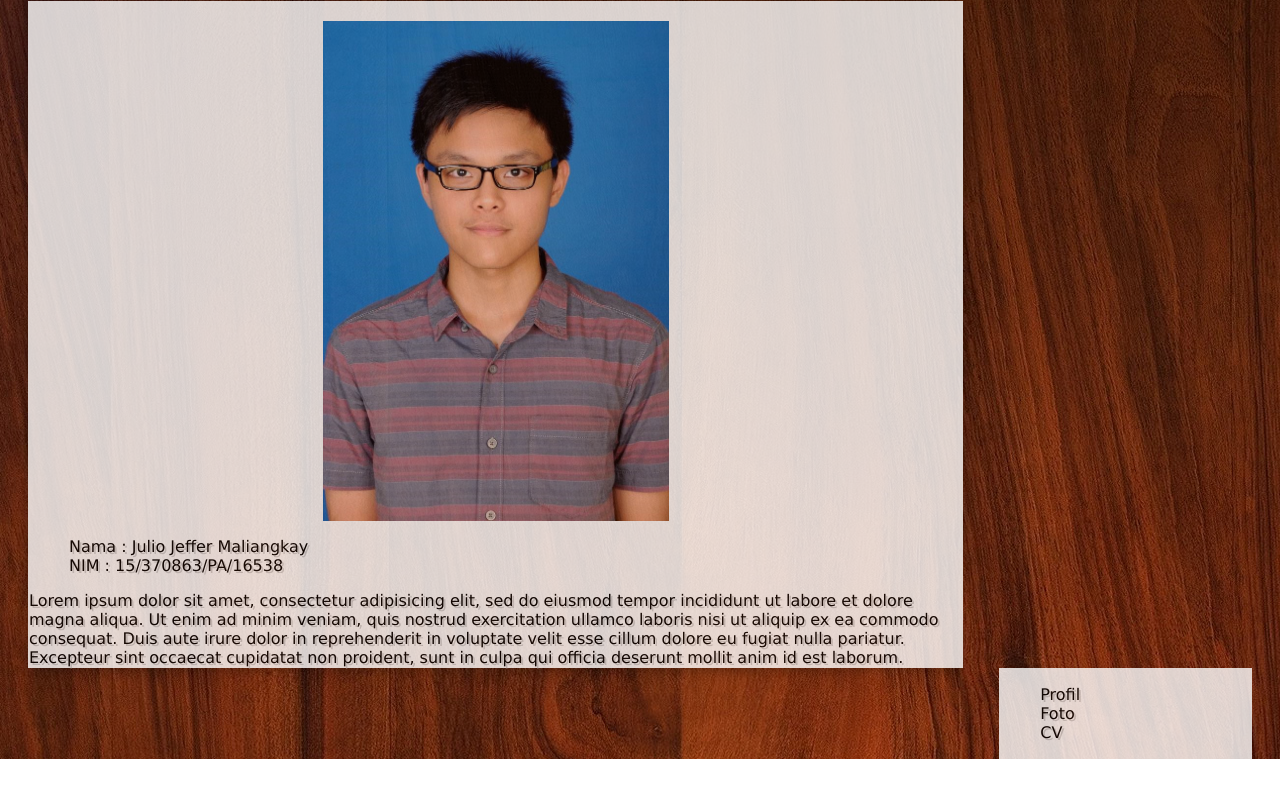
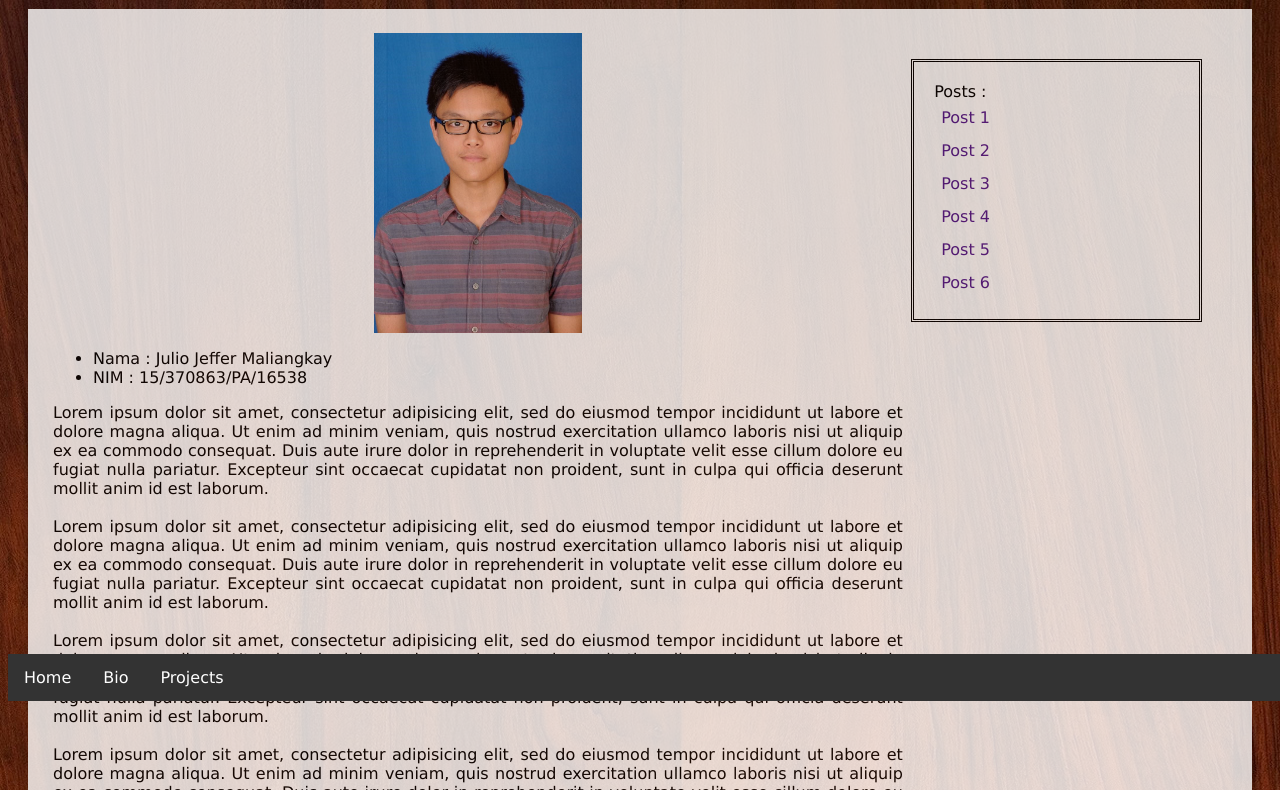
Before and after one commit to jyrex/jyrex.github.io, a plain HTML site: page index.html in a window 1280 px wide. Shown: the part 99-889 px from the top of the page. Before the commit the page ends 858 px from the top, so only its background shows below. Drawn offline with Linux system fonts and the light colour scheme.

Commit message:
positioning_fixes

```diff
--- /dev/null
+++ b/div.css
@@ -0,0 +1,53 @@
+.text {
+	font-family: verdana;
+}
+
+.white {
+	padding: 5px;
+	font-family: verdana;
+	background-color: white;
+	opacity: 0.8;
+	box-shadow: 0 4px 8px 0 rgba(0, 0, 0, 0.2), 0 6px 20px 0 rgba(0, 0, 0, 0.19);
+}
+
+.box {
+	margin: 20px;
+	position: relative;
+}
+
+.judul {
+	margin: 20px;
+	position: relative;
+	font-size: 50px ;
+	text-align: center;
+}
+
+.isi {
+	margin: 0 20px 0 20px;
+	position: relative;
+	max-width: 70%;
+	display: inline-block;
+	text-align: justify;
+}
+
+.dash {
+    position: fixed;
+    bottom: 0;
+    width: 100%;
+    display: block;
+    z-index: 1000;
+}
+
+.navi {
+	border-style: double;
+	position: absolute;
+	right: 50px;
+	top: 50px;
+	width: 20%;
+	display: inline-block;
+	padding: 20px
+}
+
+.data {
+
+}
--- a/index.html
+++ b/index.html
@@ -3,25 +3,58 @@
 <head>
 	<title>Profil Jyrex</title>
 <link rel="stylesheet" type="text/css" href="styles.css">
+<link rel="stylesheet" type="text/css" href="div.css">
 </head>
 <body>
 
 <div class="judul">
-	<div class="box">
-		lorem
+	<div class="white">
+		Bio
 	</div>
 </div>
 
-<div class="wrap">
-	<div class="isi">
-		<div class="box"><br>
+<div class="dash">
+	<div class="text">
+		<ul class="das">
+			<li class="das"><a href="">Home</a></li>
+			<li class="das"><a href="">Bio</a></li>
+			<li class="das"><a href="">Projects</a></li>
+		</ul>
+	</div>
+</div>
+
+<div class="box">
+	<div class="white">
+		<div class="isi"><br>
 			<img src="foto.jpg">
-			<div class="data">
-				<ul>
-					<li>Nama : Julio Jeffer Maliangkay</li>
-					<li>NIM : 15/370863/PA/16538</li>
-				</ul>
-			</div>
+			<ul>
+				<li>Nama : Julio Jeffer Maliangkay</li>
+				<li>NIM : 15/370863/PA/16538</li>
+			</ul>
+			Lorem ipsum dolor sit amet, consectetur adipisicing elit, sed do eiusmod
+			tempor incididunt ut labore et dolore magna aliqua. Ut enim ad minim veniam,
+			quis nostrud exercitation ullamco laboris nisi ut aliquip ex ea commodo
+			consequat. Duis aute irure dolor in reprehenderit in voluptate velit esse
+			cillum dolore eu fugiat nulla pariatur. Excepteur sint occaecat cupidatat non
+			proident, sunt in culpa qui officia deserunt mollit anim id est laborum.<br><br>
+			Lorem ipsum dolor sit amet, consectetur adipisicing elit, sed do eiusmod
+			tempor incididunt ut labore et dolore magna aliqua. Ut enim ad minim veniam,
+			quis nostrud exercitation ullamco laboris nisi ut aliquip ex ea commodo
+			consequat. Duis aute irure dolor in reprehenderit in voluptate velit esse
+			cillum dolore eu fugiat nulla pariatur. Excepteur sint occaecat cupidatat non
+			proident, sunt in culpa qui officia deserunt mollit anim id est laborum.<br><br>
+			Lorem ipsum dolor sit amet, consectetur adipisicing elit, sed do eiusmod
+			tempor incididunt ut labore et dolore magna aliqua. Ut enim ad minim veniam,
+			quis nostrud exercitation ullamco laboris nisi ut aliquip ex ea commodo
+			consequat. Duis aute irure dolor in reprehenderit in voluptate velit esse
+			cillum dolore eu fugiat nulla pariatur. Excepteur sint occaecat cupidatat non
+			proident, sunt in culpa qui officia deserunt mollit anim id est laborum.<br><br>
+			Lorem ipsum dolor sit amet, consectetur adipisicing elit, sed do eiusmod
+			tempor incididunt ut labore et dolore magna aliqua. Ut enim ad minim veniam,
+			quis nostrud exercitation ullamco laboris nisi ut aliquip ex ea commodo
+			consequat. Duis aute irure dolor in reprehenderit in voluptate velit esse
+			cillum dolore eu fugiat nulla pariatur. Excepteur sint occaecat cupidatat non
+			proident, sunt in culpa qui officia deserunt mollit anim id est laborum.<br><br>
 			Lorem ipsum dolor sit amet, consectetur adipisicing elit, sed do eiusmod
 			tempor incididunt ut labore et dolore magna aliqua. Ut enim ad minim veniam,
 			quis nostrud exercitation ullamco laboris nisi ut aliquip ex ea commodo
@@ -29,18 +62,21 @@
 			cillum dolore eu fugiat nulla pariatur. Excepteur sint occaecat cupidatat non
 			proident, sunt in culpa qui officia deserunt mollit anim id est laborum.
 		</div>
-	</div>
-	<div class="nav">
-		<div class="box">
-			<ul>
-				<li>Profil</li>
-				<li>Foto</li>
-				<li>CV</li>
+		<div class="navi">
+			Posts :<br>
+			<ul class="nav">
+				<li class="nav"><a href="">Post 1</a></li>
+				<li class="nav"><a href="">Post 2</a></li>
+				<li class="nav"><a href="">Post 3</a></li>
+				<li class="nav"><a href="">Post 4</a></li>
+				<li class="nav"><a href="">Post 5</a></li>
+				<li class="nav"><a href="">Post 6</a></li>
 			</ul>
 		</div>
 	</div>
 </div>
 
 
+
 </body>
 </html>
--- a/styles.css
+++ b/styles.css
@@ -2,53 +2,48 @@ body {
 	background-image: url('wood.jpg');
 }
 
-.box {
-	padding: 1px;
-	font-family: verdana;
-	text-shadow: 2px 2px lightgrey;
-	background-color: white;
-	opacity: 0.8;
-	box-shadow: 0 4px 8px 0 rgba(0, 0, 0, 0.2), 0 6px 20px 0 rgba(0, 0, 0, 0.19);
+ul.das {
+    list-style-type: none;
+    margin: 0;
+    padding: 0;
+    overflow: hidden;
+    background-color: #333;
 }
 
-.judul {
-	margin: 20px;
-	position: relative;
-	font-size: 50px ;
-	text-align: center;
+li.das {
+    float: left;
 }
 
-.wrap {
-
+li.das a {
+    display: block;
+    color: white;
+    text-align: center;
+    padding: 14px 16px;
+    text-decoration: none;
 }
 
-ul {
-	list-style-type: none;
+li a:hover {
+    background-color: brown;
 }
 
-.isi {
-	margin: 0 20px 0 20px;
-	position: relative;
-	max-width: 74%;
-	float: left;
+ul.nav {
+	list-style-type: none;
+    margin: 0;
+    padding: 0;
+    overflow: auto;
 }
 
-.nav {
-	margin: 0 20px 0 20px;
-	position: relative;
-	min-width: 20%;
-	overflow: auto;
-	float: right;
+li.nav a{
+	display: block;
+    text-align: left;
+    padding: 7px;
+    text-decoration: none;
 }
 
 img {
-	max-width: 500px;
-	max-height: 500px;
+	max-width: 300px;
+	max-height: 300px;
 	opacity: 1;
 	display: block;
 	margin: auto;
 }
-
-.data {
-
-}
```
